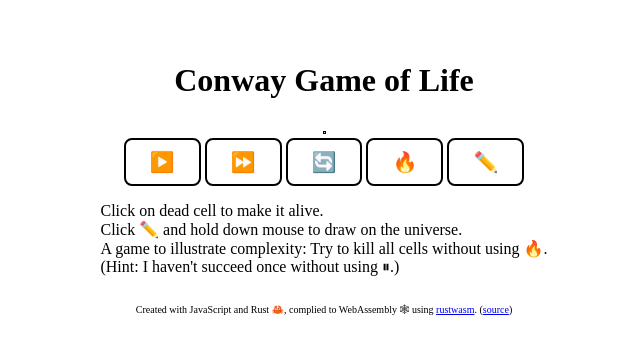
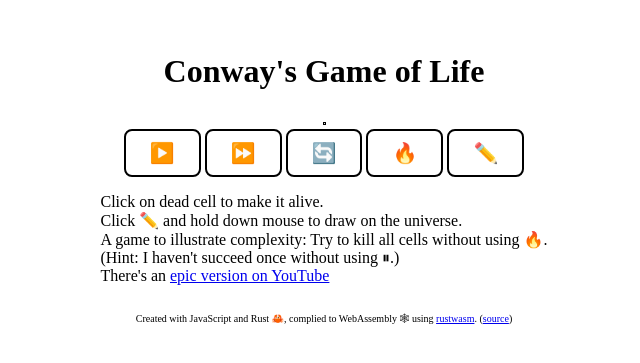
Before and after one commit to edmundlth/rust-wasm-game-of-life, a website built with webpack: page www/index.html in a window 1280 px wide. Shown: the part 223-586 px from the top of the page, without its empty margins (324-964 px from the left). Built offline with nearby package versions, Linux system fonts and the light colour scheme; what wasm-game-of-life would draw is missing.

Commit message:
link to epic version on youtube.

```diff
--- a/www/index.html
+++ b/www/index.html
@@ -7,7 +7,7 @@
   </head>
   <body>
     <h1>
-        Conway Game of Life
+        Conway's Game of Life
     </h1>
     <div>
       <canvas id="game-of-life-canvas"></canvas>
@@ -24,7 +24,13 @@
         Click on dead cell to make it alive. <br>
         Click  ✏️  and hold down mouse to draw on the universe. <br>
         A game to illustrate complexity: Try to kill all cells without using 🔥. <br>
-        (Hint: I haven't succeed once without using ⏸.)
+        (Hint: I haven't succeed once without using ⏸.) <br>
+        There's an <a
+                href="https://www.youtube.com/watch?v=C2vgICfQawE&feature=emb_rel_end"
+                target="_blank"
+                rel="noopener noreferrer"
+        >epic version on YouTube</a>
+
     </p>
     <p style="font-size: 10px; font-weight: normal">
         Created with JavaScript and Rust 🦀, complied to WebAssembly 🕸 using
```
